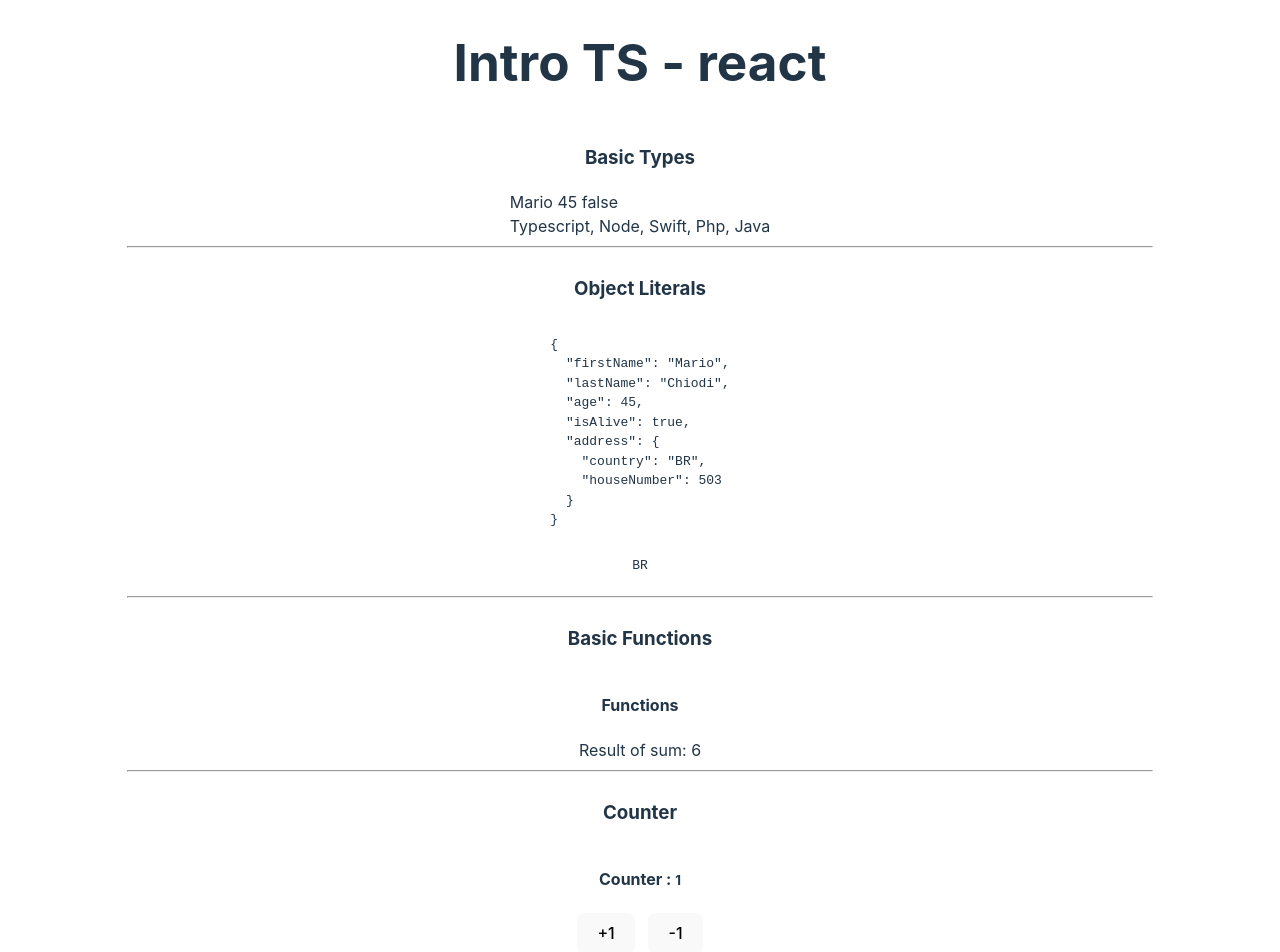
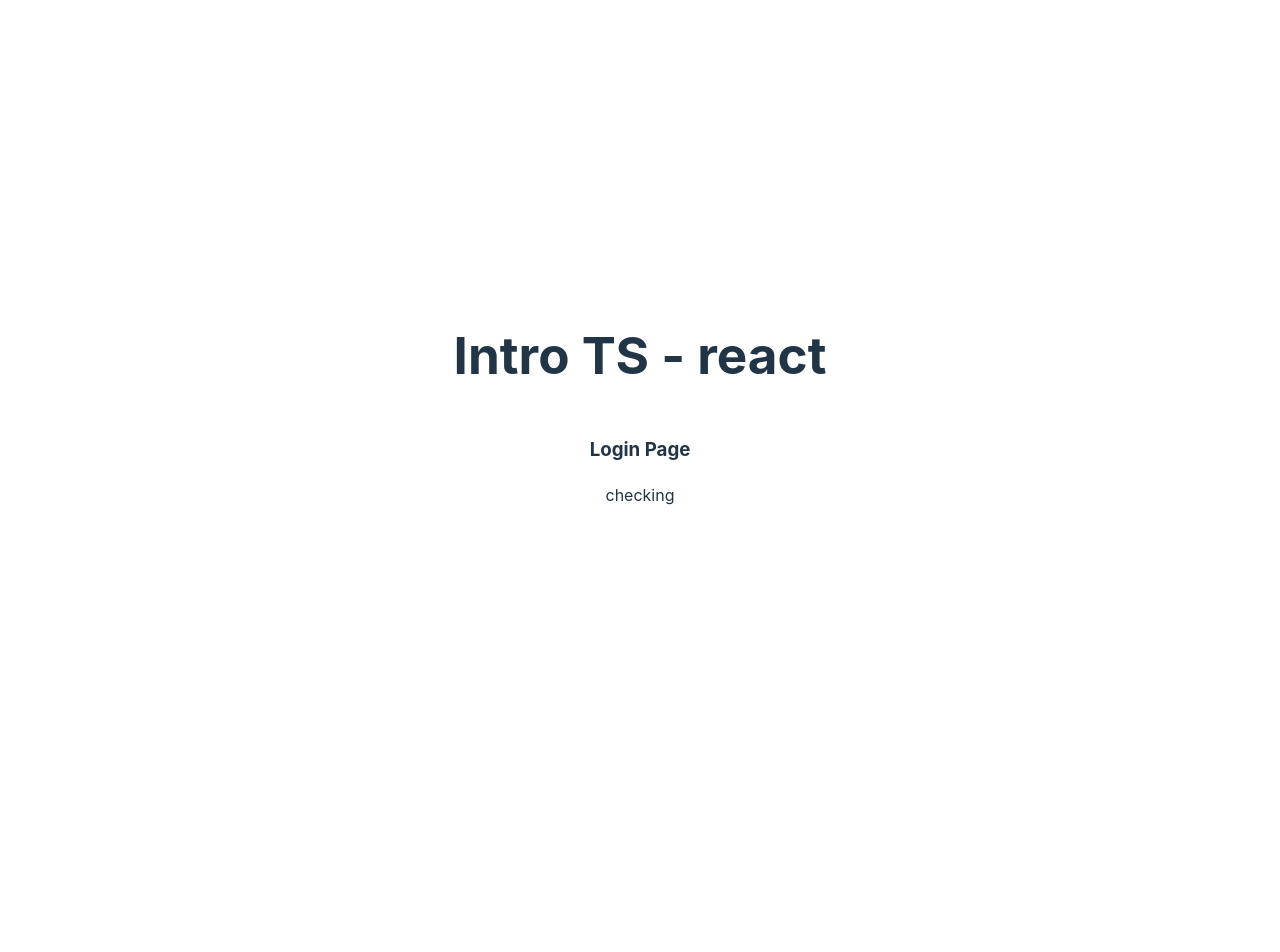
Before and after one commit to mcezzare/react-course-2024, a React (Vite) app in the folder React-Native/01-react-foundation/: page / in a window 1280 px wide. Shown: the top 952 px of the page. After the commit the page ends 800 px from the top, so only its background shows below. Built offline with nearby package versions, Linux system fonts and the light colour scheme.

Commit message:
prepare zustand to manage state

```diff
--- a/React-Native/01-react-foundation/package.json
+++ b/React-Native/01-react-foundation/package.json
@@ -11,7 +11,8 @@
   },
   "dependencies": {
     "react": "^18.3.1",
-    "react-dom": "^18.3.1"
+    "react-dom": "^18.3.1",
+    "zustand": "^5.0.0"
   },
   "devDependencies": {
     "@eslint/js": "^9.11.1",
--- a/React-Native/01-react-foundation/src/App.tsx
+++ b/React-Native/01-react-foundation/src/App.tsx
@@ -1,10 +1,12 @@
-import { Counter } from "./components/Counter.tsx"
-import { CounterWithHook } from "./components/CounterWithHook.tsx"
-import {
-  BasicFunctions,
-  BasicTypes,
-  ObjectLiterals
-} from "./typescript/index.ts"
+// import { Counter } from "./components/Counter.tsx"
+// import { CounterWithHook } from "./components/CounterWithHook.tsx"
+// import {
+//   BasicFunctions,
+//   BasicTypes,
+//   ObjectLiterals
+// } from "./typescript/index.ts"
+
+import LoginPage from "./components/LoginPage.tsx"
 
 function App() {
 
@@ -12,16 +14,16 @@
     <main>
       <h1> Intro TS - react </h1>
       {/* Aqui  */}
-      <BasicTypes />
-      <hr />
-      <ObjectLiterals />
-      <hr />
-      <BasicFunctions />
-      <hr />
-      <Counter />
-      <hr />
-      <CounterWithHook />
-
+      {/* <BasicTypes /> */}
+      {/* <hr /> */}
+      {/* <ObjectLiterals /> */}
+      {/* <hr /> */}
+      {/* <BasicFunctions /> */}
+      {/* <hr /> */}
+      {/* <Counter /> */}
+      {/* <hr /> */}
+      {/* <CounterWithHook /> */}
+      <LoginPage />
     </main>
 
   )
--- /dev/null
+++ b/React-Native/01-react-foundation/src/components/LoginPage.tsx
@@ -0,0 +1,18 @@
+import { useAuthStore } from "../store/auth.store"
+
+const LoginPage = () => {
+
+    const authStatus = useAuthStore( state => state.status);
+
+    return (
+
+        <>
+        <h3>Login Page</h3>
+
+        {authStatus}
+        </>
+
+  )
+}
+
+export default LoginPage
--- a/React-Native/01-react-foundation/src/components/index.ts
+++ b/React-Native/01-react-foundation/src/components/index.ts
@@ -1,2 +1,3 @@
 export * from './Counter';
 export * from './CounterWithHook';
+export * from './LoginPage';
--- /dev/null
+++ b/React-Native/01-react-foundation/src/store/auth.store.ts
@@ -0,0 +1,16 @@
+import { create } from "zustand";
+
+interface AuthState {
+    status: 'authenticated' | 'unauthenticated' | 'checking';
+    token?: string;
+    user?: {
+        name: string;
+        email: string;
+    }
+}
+
+export const useAuthStore = create<AuthState>()((set) => ({
+    status: 'checking',
+    token: undefined,
+    user: undefined
+}))
```
Also changed, not shown: 1 other file (tests, documents, lock files or other folders).
